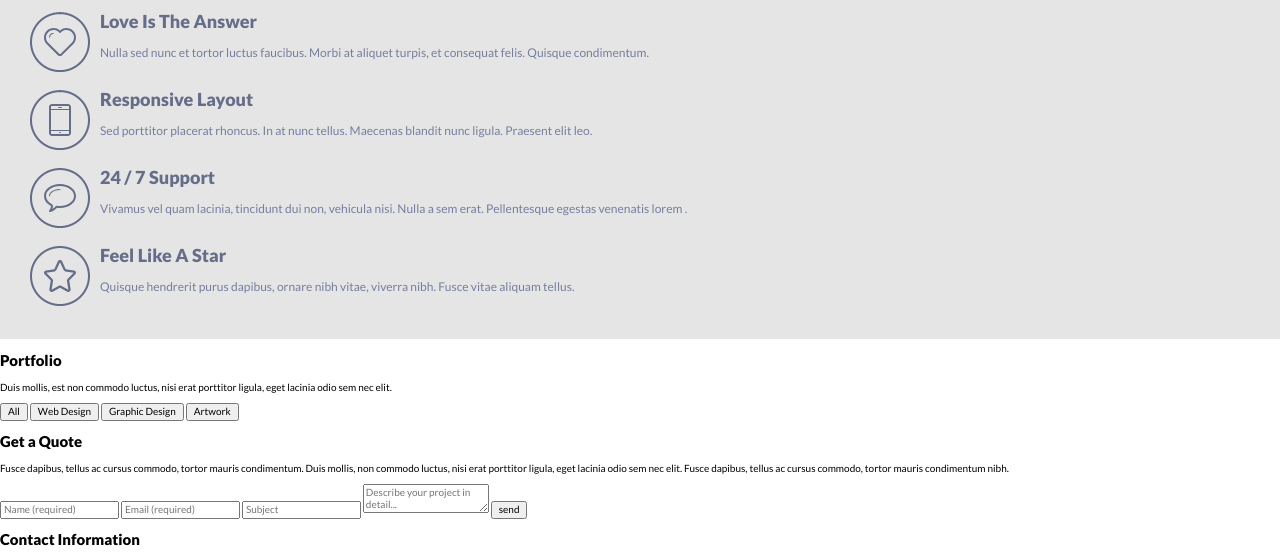
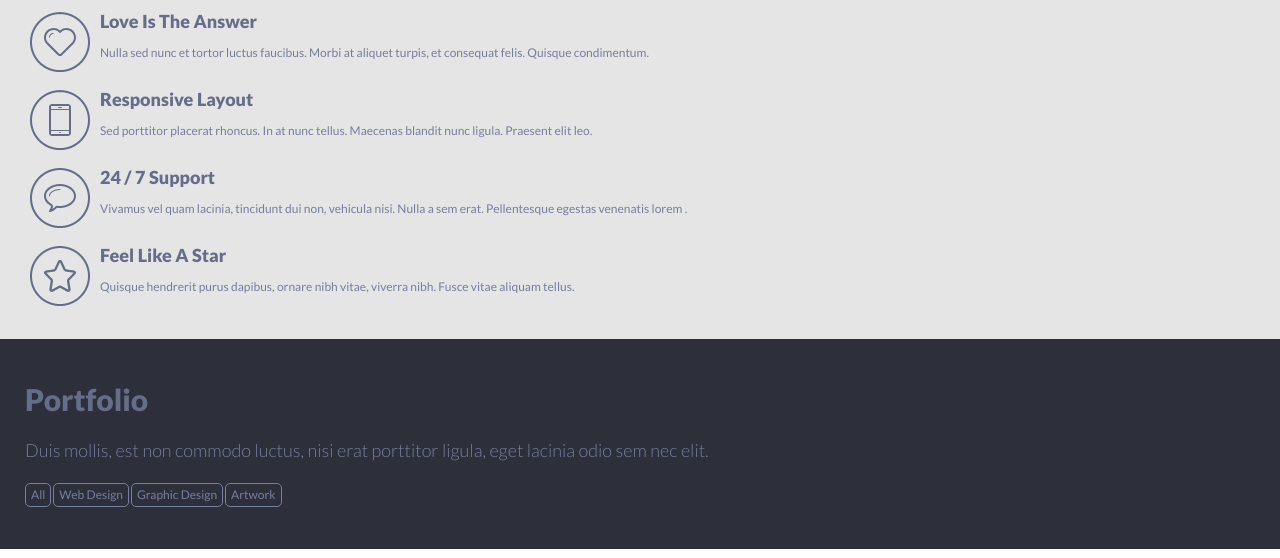
Before and after one commit to Vromga/singolo, a website built with webpack: page src/index.html in a window 1280 px wide. Shown: the part 1127-1685 px from the top of the page. Built offline with nearby package versions, Linux system fonts and the light colour scheme; files whose address does not match are found by name.

Commit message:
feat: portfolio css

```diff
--- a/src/index.html
+++ b/src/index.html
@@ -90,12 +90,14 @@
       </div>
     </section>
     <section class="portfolio" id="portfolio">
-      <h2>Portfolio</h2>
-      <p>Duis mollis, est non commodo luctus, nisi erat porttitor ligula, eget lacinia odio sem nec elit.</p>
-      <button>All</button>
-      <button>Web Design</button>
-      <button>Graphic Design</button>
-      <button>Artwork</button>
+      <h2 class="portfolio__title">Portfolio</h2>
+      <p class="portfolio__text">
+        Duis mollis, est non commodo luctus, nisi erat porttitor ligula, eget lacinia odio sem nec elit.
+      </p>
+      <button class="portfolio__btn">All</button>
+      <button class="portfolio__btn">Web Design</button>
+      <button class="portfolio__btn">Graphic Design</button>
+      <button class="portfolio__btn">Artwork</button>
     </section>
     <!-- <section class="about" id="about">
       <h2 class="about__title">About Us</h2>
--- a/src/style/_portfolio.scss
+++ b/src/style/_portfolio.scss
@@ -1,2 +1,39 @@
 @import 'variables';
 @import 'mixins';
+
+.portfolio {
+    background-color: $accent-color;
+    padding: 4.2rem 2.5rem;
+
+    &__title {
+        margin: 0;
+        font-style: normal;
+        font-weight: 900;
+        font-size: 3rem;
+        line-height: 3.6rem;
+        color: $title-color;
+    }
+
+    &__text {
+        font-style: normal;
+        font-weight: 300;
+        font-size: 1.8rem;
+        line-height: 3rem;
+        color: $text-color;
+    }
+
+    &__btn {
+        background-color: $accent-color;
+        border: 0.1rem solid $text-color;
+        border-radius: 0.5rem;
+        color: $text-color;
+        padding: 0.5rem;
+        margin: 0 1rem 1 rem 0;
+        font-family: Lato;
+        font-style: normal;
+        font-weight: normal;
+        font-size: 1.2rem;
+        line-height: 1.2rem;
+        text-align: center;
+    }
+}
```
Also changed, not shown: src/assets/img/portfolio/portfolio-1.jpg (added), src/assets/img/portfolio/portfolio-10.jpg (added), src/assets/img/portfolio/portfolio-12.jpg (added), src/assets/img/portfolio/portfolio-2.jpg (added), src/assets/img/portfolio/portfolio-3.jpg (added), src/assets/img/portfolio/portfolio-4.jpg (added), src/assets/img/portfolio/portfolio-5.jpg (added), src/assets/img/portfolio/portfolio-6.jpg (added), src/assets/img/portfolio/portfolio-7.jpg (added), src/assets/img/portfolio/portfolio-8.jpg (added), src/assets/img/portfolio/portfolio-9.jpg (added).
